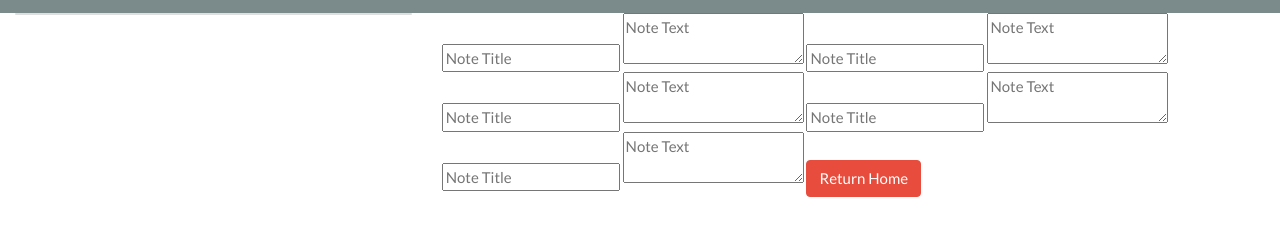
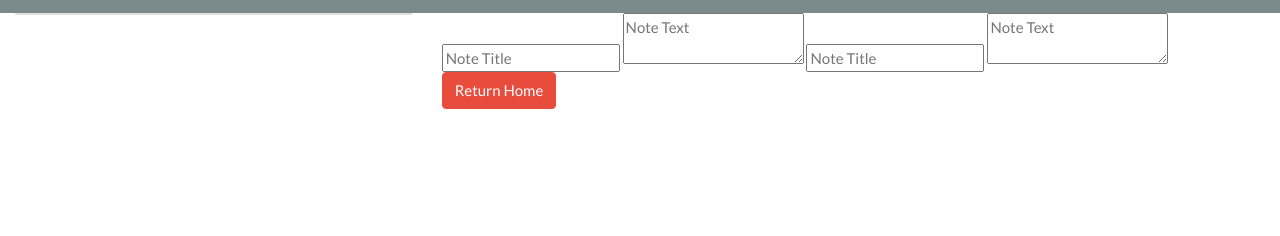
Before and after one commit to LAROSS10/noteTaker, a website: page Develop/public/notes.html in a window 1280 px wide. Shown: the part 58-294 px from the top of the page. Drawn offline with nearby package versions, Linux system fonts and the light colour scheme; no server answers.

Commit message:
post code

```diff
--- a/Develop/public/notes.html
+++ b/Develop/public/notes.html
@@ -34,12 +34,7 @@
         <textarea class="note-textarea" placeholder="Note Text"></textarea>
         <input class="note-title" placeholder="Note Title" maxlength="28" type="text">
         <textarea class="note-textarea" placeholder="Note Text"></textarea>
-        <input class="note-title" placeholder="Note Title" maxlength="28" type="text">
-        <textarea class="note-textarea" placeholder="Note Text"></textarea>
-        <input class="note-title" placeholder="Note Title" maxlength="28" type="text">
-        <textarea class="note-textarea" placeholder="Note Text"></textarea>
-        <input class="note-title" placeholder="Note Title" maxlength="28" type="text">
-        <textarea class="note-textarea" placeholder="Note Text"></textarea>
+
         <a href ="/">
           <button type = "button" class="btn btn-danger">Return Home</button>
         </a>
```
